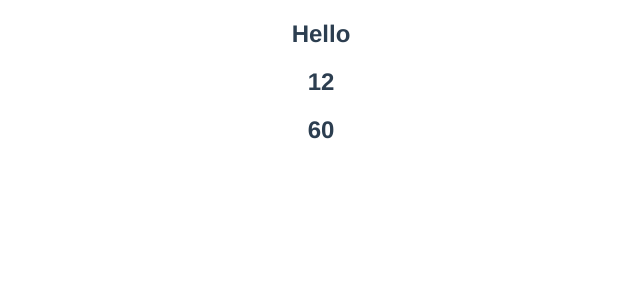
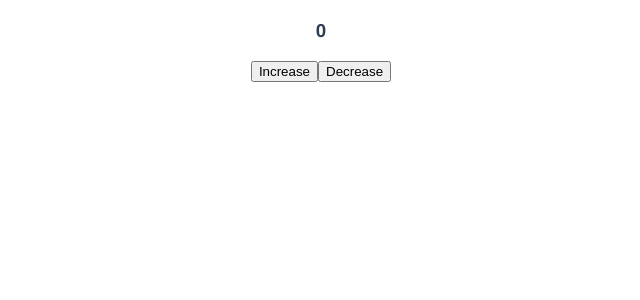
Before and after one commit to elminhoemmanuel/Vuestart, a Vue app: page / in a window 1280 px wide. Shown: the top 300 px of the page, without its empty margins (319-959 px from the left). Built offline with nearby package versions, Linux system fonts and the light colour scheme.

Commit message:
finished learning about methods

```diff
--- a/src/App.vue
+++ b/src/App.vue
@@ -1,7 +1,21 @@
 <template>
-  <h2>Hello</h2>
+  <!-- <h2>Hello</h2>
   <h2>{{ add( 2, 4 , 6) }}</h2>
-  <h2>{{ multiply( 6 ) }}</h2>
+  <h2>{{ multiply( 6 ) }}</h2> -->
+  <!-- <p>{{name}}</p>
+  <button v-on:mouseout="name = 'Abobo'">click</button> -->
+
+  <!-- <div>
+    <h3>{{count}}</h3>
+    <button v-on:click="increase(5)">Increase</button>
+    <button v-on:click="decrease(5)">Decrease</button>
+  </div> -->
+  <div>
+    <h3>{{count}}</h3>
+    <button @click="increase(5, $event)">Increase</button>
+    <button @click="decrease(5)">Decrease</button>
+  </div>
+
 
 </template>
 
@@ -10,16 +24,25 @@
   name: "App",
   data() {
     return {
-      multiplier: 10
+      multiplier: 10,
+      name:'omale',
+      count: 0,
     };
   },
   methods : {
-    add (a, b, c){
-      return a + b + c
+    // add (a, b, c){
+    //   return a + b + c
+    // },
+    // multiply ( num ){
+    //   return num * this.multiplier
+    // }
+    increase(num, event){
+      this.count += num,
+      console.log("event was", event)
     },
-    multiply ( num ){
-      return num * this.multiplier
-    }
+    decrease(num){
+      this.count -= num
+    },
   }
 };
 </script>
```
